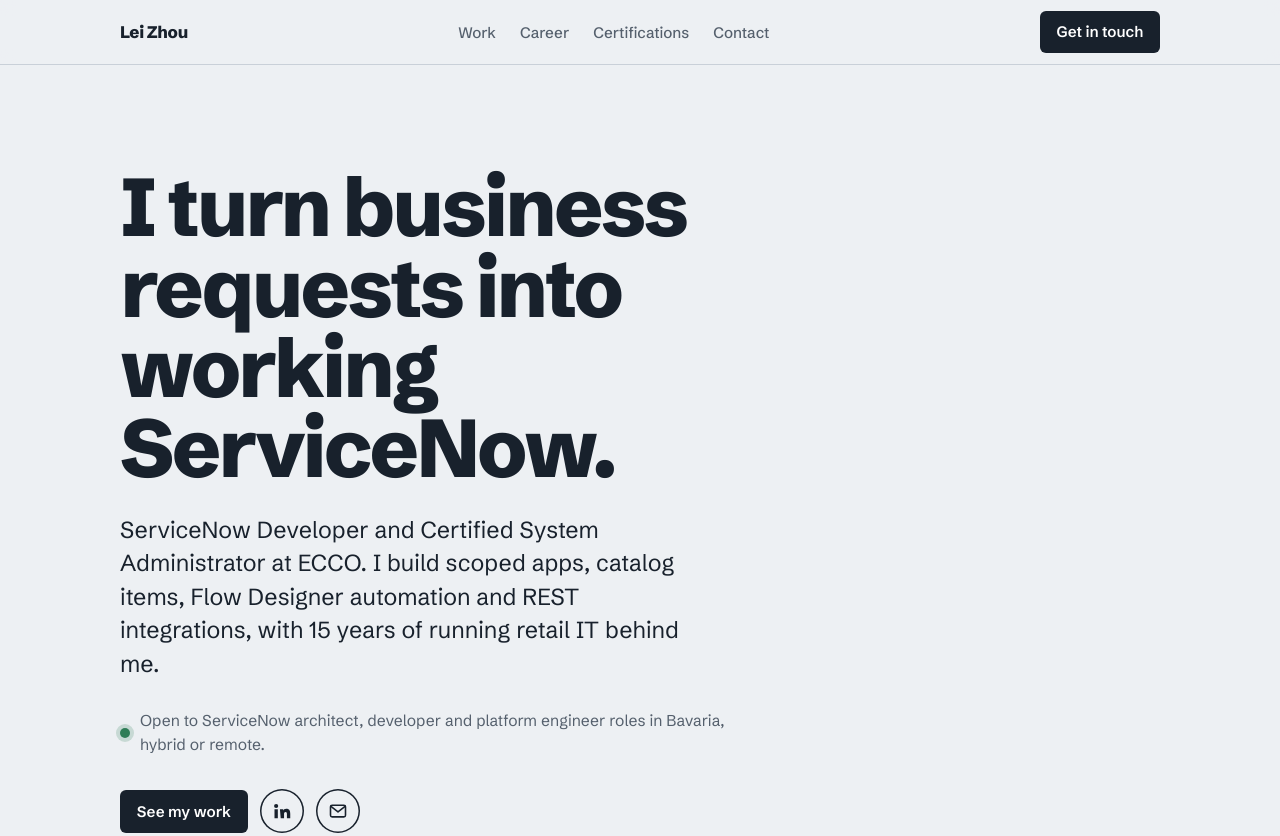
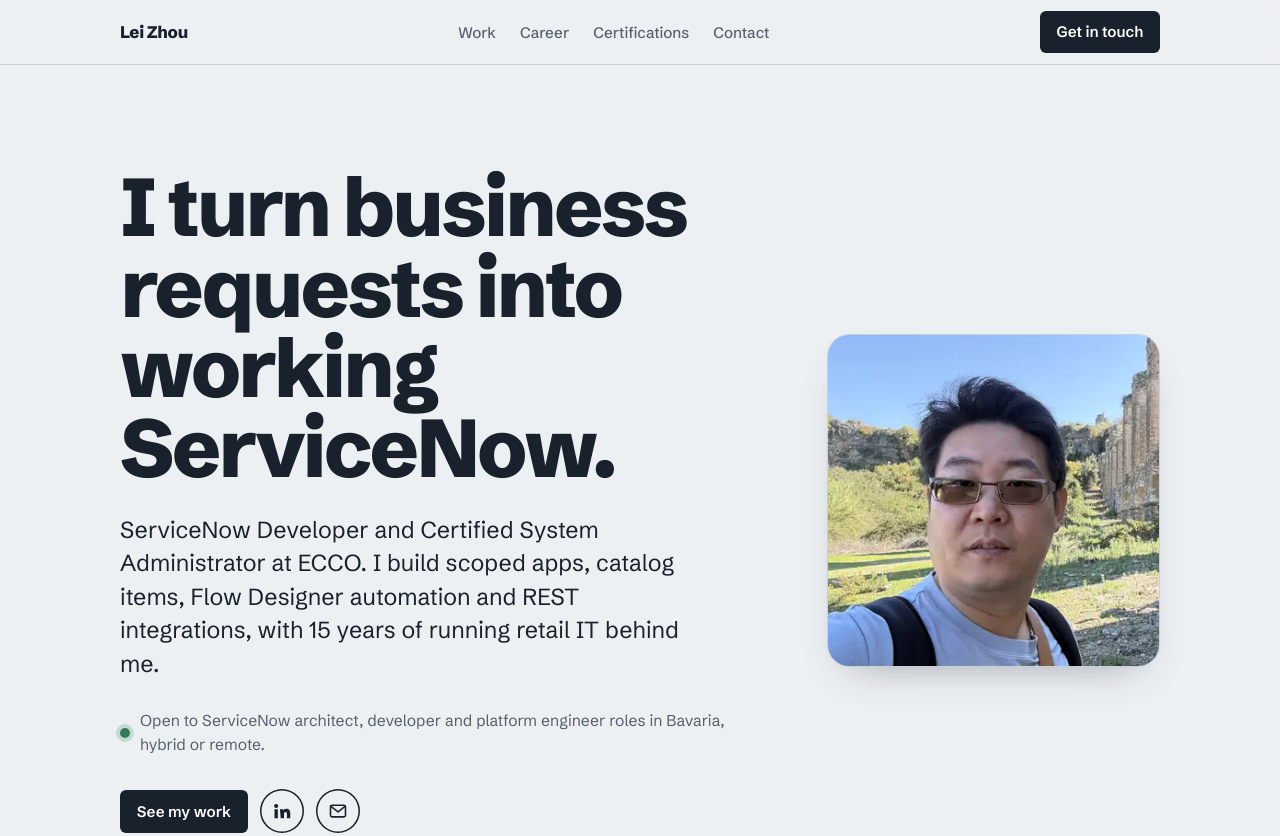
Before and after one commit to leizhou-dev/leizhou-dev.github.io, a plain HTML site: page index.html in a window 1280 px wide. Shown: the top 836 px of the page. Drawn offline with Linux system fonts and the light colour scheme.

Commit message:
Add portrait photo to hero

```diff
--- a/index.html
+++ b/index.html
@@ -50,6 +50,10 @@
   .status{display:flex;align-items:center;gap:.6rem;color:var(--muted);font-size:.98rem;margin:0 0 2rem}
   .dot{width:.65rem;height:.65rem;border-radius:50%;background:var(--done);box-shadow:0 0 0 4px color-mix(in srgb,var(--done) 20%,transparent);flex:none}
   .cta{display:flex;gap:.75rem;flex-wrap:wrap}
+
+  .hero-grid{display:grid;grid-template-columns:minmax(0,1fr) auto;gap:clamp(2rem,5vw,4.5rem);align-items:center}
+  .portrait{width:clamp(220px,26vw,340px);height:auto;aspect-ratio:1;object-fit:cover;border-radius:22px;border:1px solid var(--line);box-shadow:0 18px 40px -24px rgba(24,33,44,.45);display:block}
+  @media (max-width:760px){.hero-grid{grid-template-columns:1fr}.portrait{order:-1;width:132px;border-radius:16px}}
 
   /* the flow: the one memorable element */
   .flow{margin-top:clamp(3rem,6vw,4.5rem);background:var(--panel);border:1px solid var(--line);border-radius:12px;padding:clamp(1.25rem,3vw,2rem)}
@@ -181,12 +185,17 @@
 <main id="top">
   <section class="hero">
     <div class="wrap">
+      <div class="hero-grid">
+        <div class="hero-text">
         <h1>I turn business requests into working ServiceNow.</h1>
         <p class="lede">ServiceNow Developer and Certified System Administrator at ECCO. I build scoped apps, catalog items, Flow Designer automation and REST integrations, with 15 years of running retail IT behind me.</p>
         <p class="status"><span class="dot" aria-hidden="true"></span>Open to ServiceNow architect, developer and platform engineer roles in Bavaria, hybrid or remote.</p>
         <div class="cta">
           <a class="btn" href="#work">See my work</a>
           <a class="icon-link" href="https://www.linkedin.com/in/lei-zhou-8429221a" aria-label="LinkedIn profile" title="LinkedIn"><svg viewBox="0 0 24 24" aria-hidden="true"><path d="M4.98 3.5a2.5 2.5 0 1 1 0 5 2.5 2.5 0 0 1 0-5zM3 9.75h4v11H3zM9.5 9.75h3.8v1.6h.06c.53-1 1.83-2.05 3.77-2.05 4.03 0 4.77 2.62 4.77 6.03v5.42h-4v-4.8c0-1.15-.02-2.62-1.6-2.62-1.6 0-1.84 1.25-1.84 2.54v4.88h-4z"/></svg></a><a class="icon-link" href="mailto:chowray@hotmail.com" aria-label="Email chowray@hotmail.com" title="chowray@hotmail.com"><svg viewBox="0 0 24 24" aria-hidden="true" class="stroke"><rect x="3" y="5" width="18" height="14" rx="2"/><path d="M3.5 6.5 12 13l8.5-6.5"/></svg></a>
+        </div>
+        </div>
+        <img class="portrait" src="photo.webp" width="360" height="360" alt="Portrait of Lei Zhou">
       </div>
 
       <div class="flow" aria-labelledby="flow-title">
```
Also changed, not shown: photo.webp (added). Lines whose indentation alone changed are shown as unchanged.
